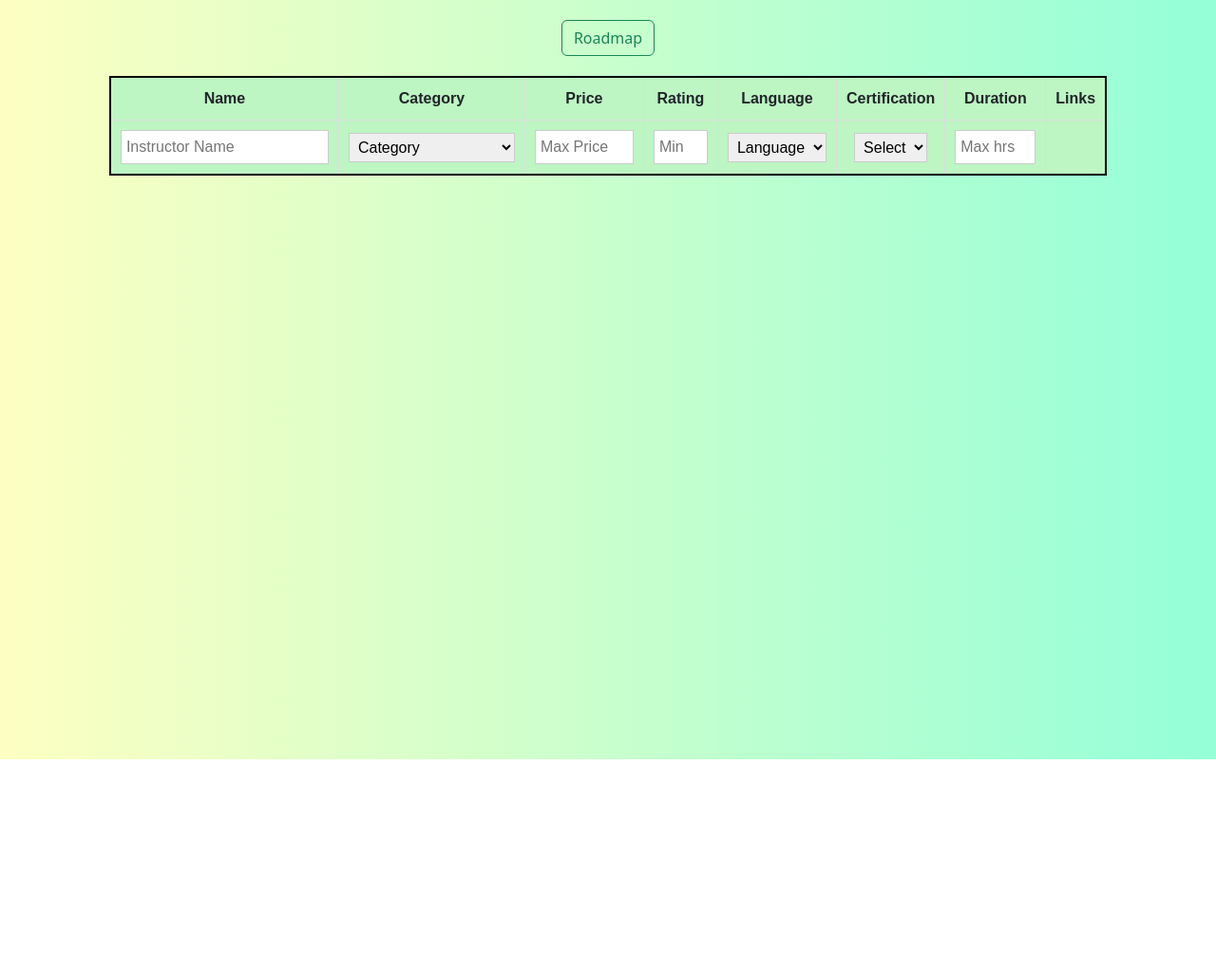
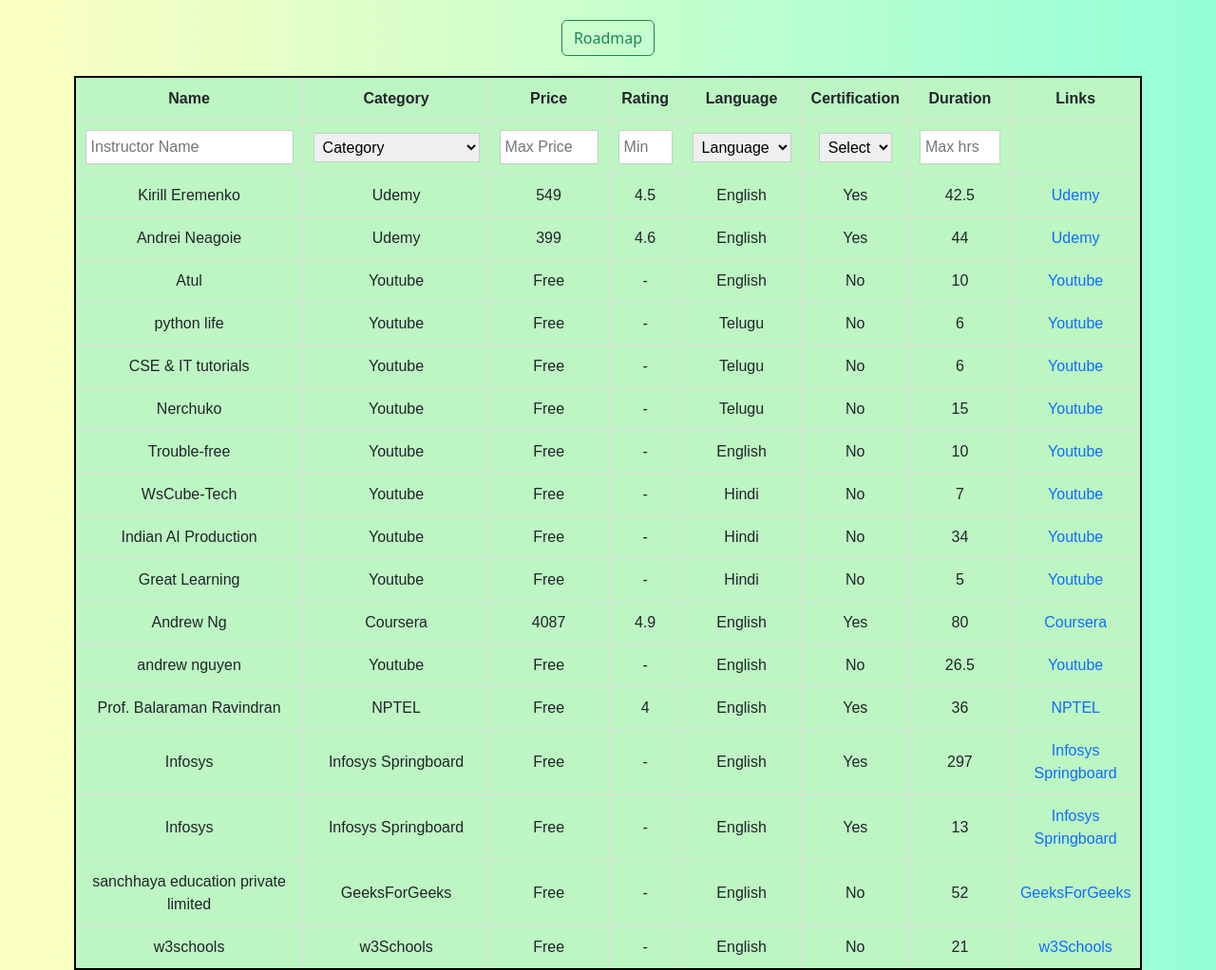
Before and after one commit to Udvik/CourseNavigator, a plain HTML site: page html/machineLearning.html in a window 1280 px wide. Shown: the whole page at 95% size. Before the commit the page ends 800 px from the top, so only its background shows below. Drawn offline with nearby package versions, Linux system fonts and the light colour scheme.

Commit message:
Update machineLearning.html

```diff
--- a/html/machineLearning.html
+++ b/html/machineLearning.html
@@ -63,6 +63,6 @@
     <tbody id="table-body">
     </tbody>
   </table>
-  <script src="js/machineLearning.js"></script>
+  <script src="../js/machineLearning.js"></script>
 </body>
 </html>
```
